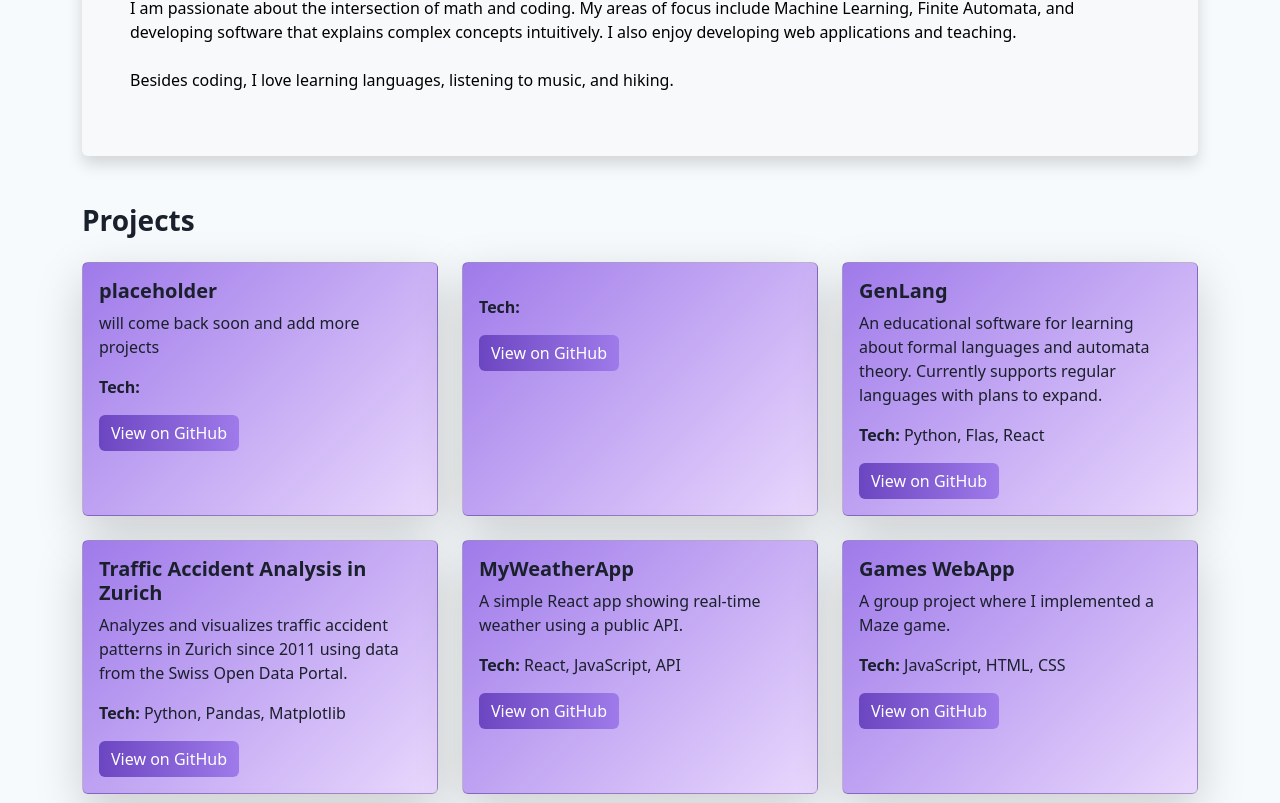
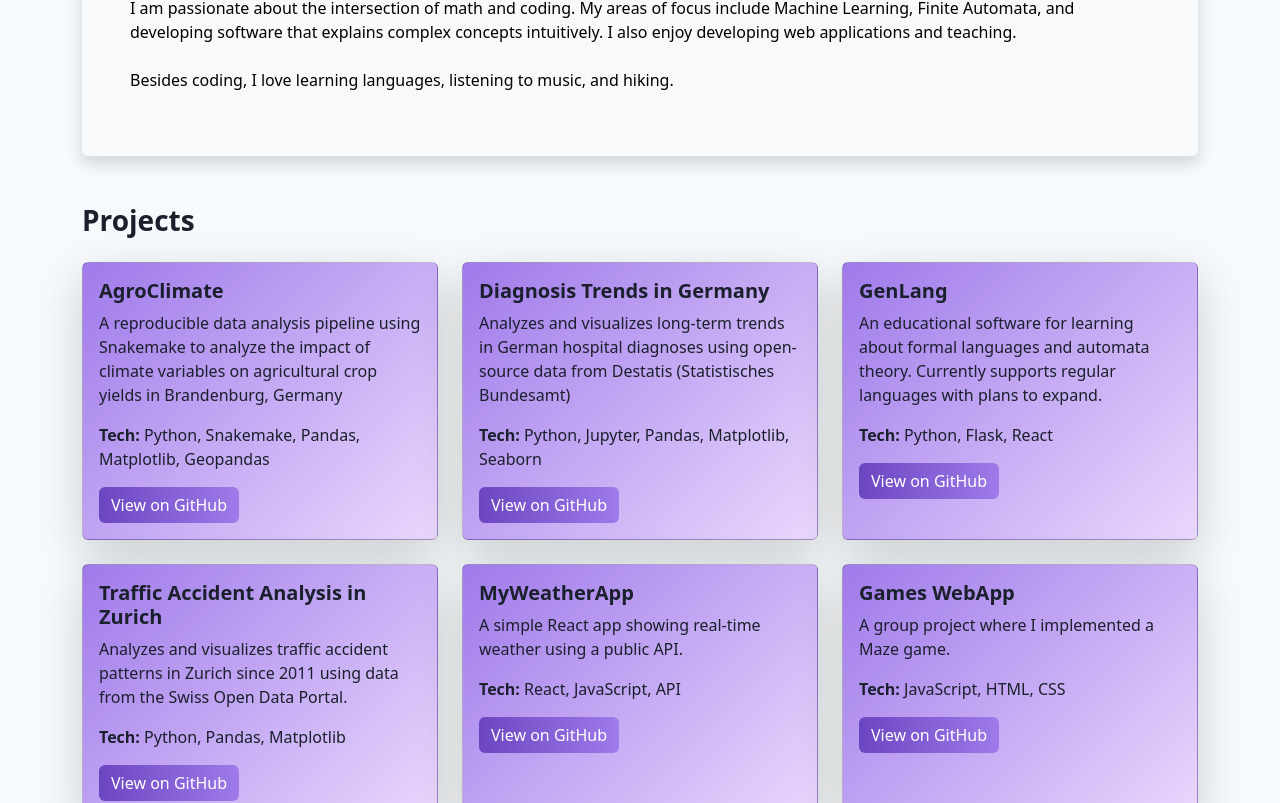
Before and after one commit to ditaa99/portfolio, a React (Vite) app: page / in a window 1280 px wide. Shown: the part 648-1451 px from the top of the page. Built offline with nearby package versions, Linux system fonts and the light colour scheme.

Commit message:
added projects and pic

```diff
--- a/src/components/Hero.jsx
+++ b/src/components/Hero.jsx
@@ -1,5 +1,5 @@
 import React from 'react';
-import profile from '../assets/profile.jpg'; //placeholder for now, i will decide for the image once i set up everything else
+import profile from '../assets/dita.jpg';
 
 const Hero = () => (
   <section className="container mt-5 pt-4" id="hero">
--- a/src/components/Projects.jsx
+++ b/src/components/Projects.jsx
@@ -2,22 +2,22 @@ import React from 'react';
 import ProjectCard from './ProjectCard';
 
 const projectData = [
-  {
-    title: "placeholder",
-    description: "will come back soon and add more projects",
-    tech: "",
-    github: ""
+{
+    title: "AgroClimate",
+    description: "A reproducible data analysis pipeline using Snakemake to analyze the impact of climate variables on agricultural crop yields in Brandenburg, Germany",
+    tech: "Python, Snakemake, Pandas, Matplotlib, Geopandas",
+    github: "https://gitup.uni-potsdam.de/pelaj1/AgroClimate"
   },
   {
-    title: "",
-    description: "",
-    tech: "",
-    github: ""
+    title: "Diagnosis Trends in Germany",
+    description: "Analyzes and visualizes long-term trends in German hospital diagnoses using open-source data from Destatis (Statistisches Bundesamt)",
+    tech: "Python, Jupyter, Pandas, Matplotlib, Seaborn",
+    github: "https://gitup.uni-potsdam.de/pelaj1/diagnosis-trends-germany"
   },
   {
     title: "GenLang",
     description: "An educational software for learning about formal languages and automata theory. Currently supports regular languages with plans to expand.",
-    tech: "Python, Flas, React",
+    tech: "Python, Flask, React",
     github: "https://github.com/ditaa99/GenLang"
   },
   {
```
Also changed, not shown: src/assets/dita.jpg (added), src/assets/profile.jpg (deleted).
